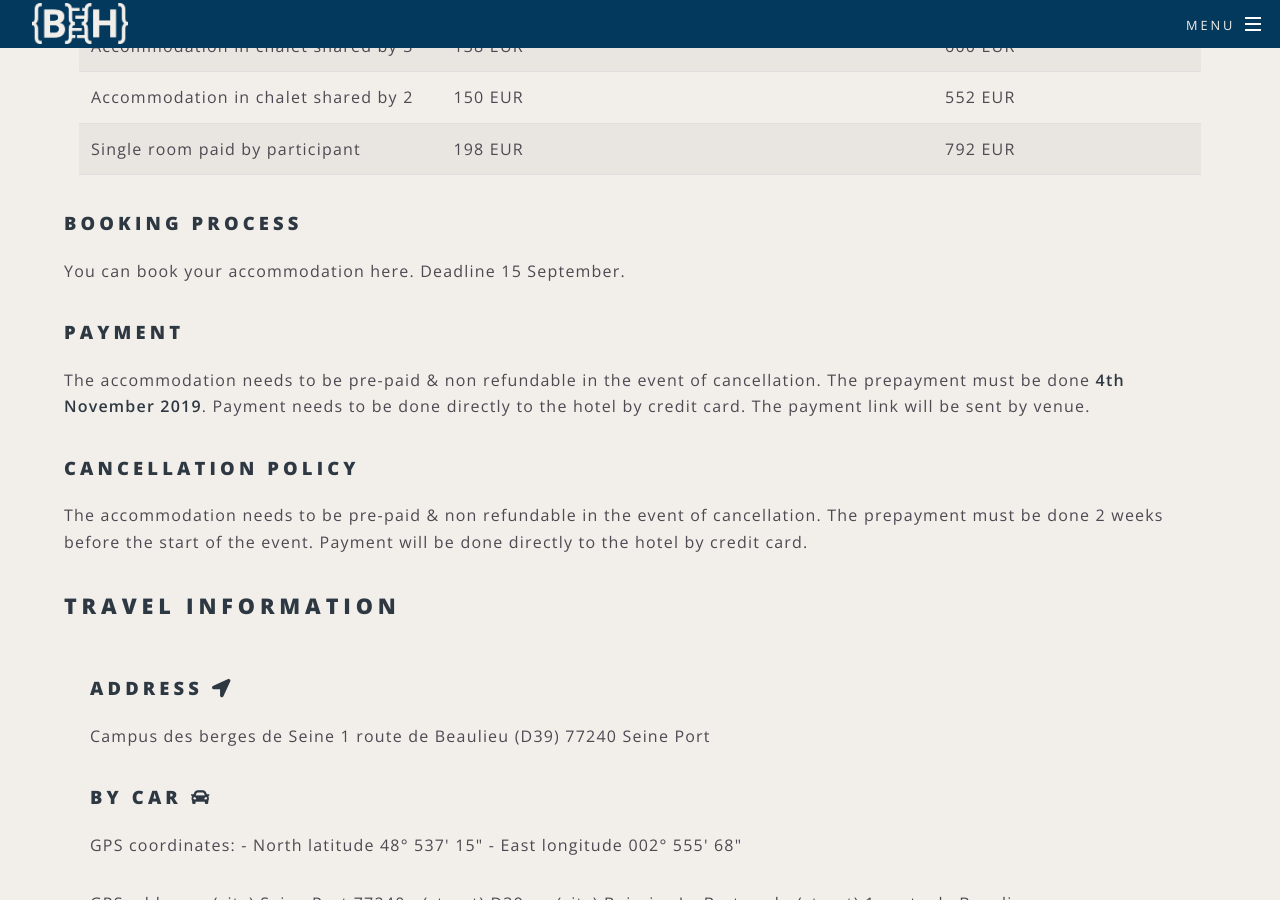
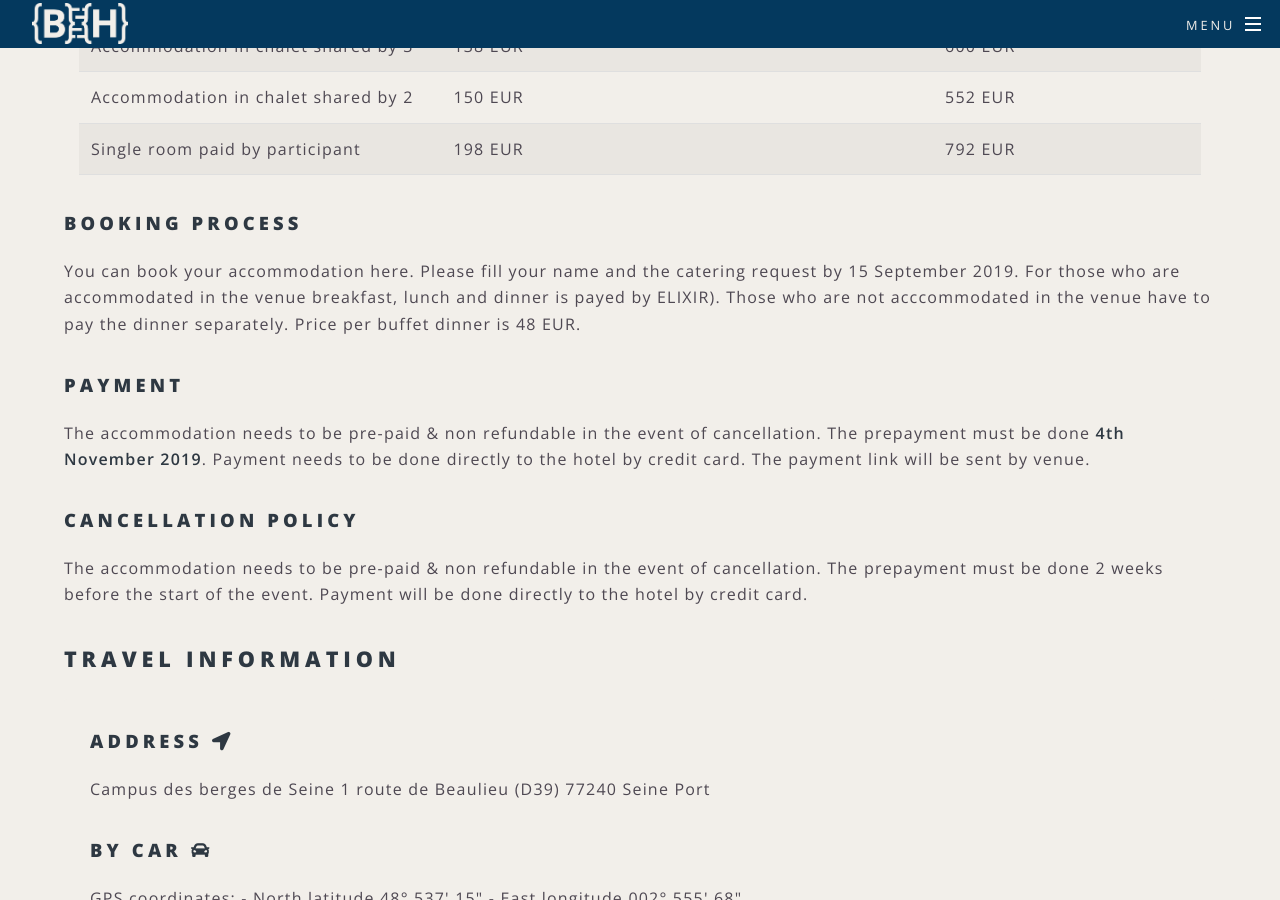
Before and after one commit to elixir-europe/biohackathon-europe-2019, a Jekyll site: the page built from venue.html, in a window 1280 px wide and 900 px high, scrolled down 1195 px. Built offline with Jekyll 4.4.1, drawn with Linux system fonts in a browser that asks for light colours; nearby versions of some CDN libraries.

Commit message:
Dana_accommodation

```diff
--- a/venue.html
+++ b/venue.html
@@ -62,7 +62,7 @@ title: Venue
     </div>
     <h3>Booking process</h3>
     <p>
-        You can book your accommodation here. Deadline 15 September.
+        You can book your accommodation here. Please fill your name and the catering request by 15 September 2019. For those who are accommodated in the venue breakfast, lunch and dinner is payed by ELIXIR). Those who are not acccommodated in the venue have to pay the dinner separately. Price per buffet dinner is 48 EUR.
     </p>
     <h3>Payment</h3>
     <p>
```
